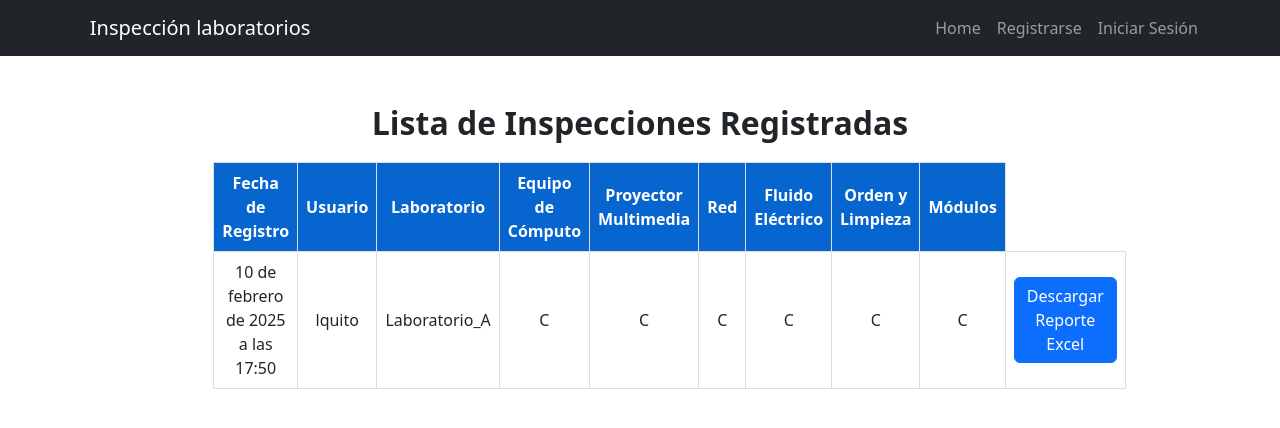
After one commit to Leonardo-max-el/controlic, a Django app: page /read_inspeccion/ in a window 1280 px wide. The commit adds this page. Shown: the top 428 px of the page. Run offline with Django 5.2, Linux system fonts and the light colour scheme; data comes from the database, SQL or seed files in the repository.

Commit message:
5to Avance

```diff
--- a/admin_control/urls.py
+++ b/admin_control/urls.py
@@ -25,5 +25,7 @@ urlpatterns = [
     path('signup/', views.signup, name='signup'),
     path('logout/', views.clouses, name='logout'),
     path('login_view/',views.login_view, name='login_view'),
-    path('registrar_inspeccion/',views.registrar_inspeccion, name='registrar_inspeccion')
+    path('registrar_inspeccion/',views.registrar_inspeccion, name='registrar_inspeccion'),
+    path('read_inspeccion/',views.read_inspeccion, name='read_inspeccion'),
+    path("descargar_excel/", views.exportar_inspeccion_con_plantilla, name="descargar_excel"),
 ]
--- a/app_control/models.py
+++ b/app_control/models.py
@@ -21,4 +21,4 @@ class Inspeccionambientes(models.Model):
     modulos = models.CharField(max_length=1, choices=ESTADO_CHOICES)
 
     def __str__(self):
-        return f"{self.laboratorio} - {self.fecha_registro.strftime('%Y-%m-%d %H:%M')}"
+        return f"{self.laboratorio} - {self.fecha_registro.strftime('%Y-%m-%d')}"
--- a/app_control/templates/base.html
+++ b/app_control/templates/base.html
@@ -14,7 +14,7 @@
 
     <nav class="navbar navbar-expand-lg bg-dark navbar-dark"> ">
         <div class="container">
-          <a class="navbar-brand" href="#">Navbar</a>
+          <a class="navbar-brand" href="#">Inspección laboratorios</a>
           <button class="navbar-toggler" type="button" data-bs-toggle="collapse" data-bs-target="#navbarNavAltMarkup" aria-controls="navbarNavAltMarkup" aria-expanded="false" aria-label="Toggle navigation">
             <span class="navbar-toggler-icon"></span>
           </button>
@@ -24,7 +24,8 @@
 
                 {% if user.is_authenticated %}
                     <li class="nav-item"><a class="nav-link" href="/logout">Cerra Sesión</a></li>
-
+                    <li class="nav-item"><a class="nav-link" href="/read_inspeccion">Ver Registros</a></li>
+                    <li class="nav-item"><a class="nav-link" href="/registrar_inspeccion">Registrar</a></li>
                 {% else %}
                     <li class="nav-item"><a class="nav-link" href="/">Home</a></li>
                     <li class="nav-item"><a class="nav-link" href="/signup">Registrarse</a></li>
--- /dev/null
+++ b/app_control/templates/read_inspeccion.html
@@ -0,0 +1,73 @@
+{% extends "base.html" %}
+
+{% block content %}
+
+<main>
+    <div>
+        <div class="col-md-8 offset-md-2 mt-5">
+            <style>
+                table {
+                    width: 100%;
+                    border-collapse: collapse;
+                    margin-top: 20px;
+                }
+                th, td {
+                    border: 1px solid #ddd;
+                    padding: 8px;
+                    text-align: center;
+                }
+                th {
+                    background-color: #0765cf;
+                    color: white;
+                }
+                tr:nth-child(even) {
+                    background-color: #f2f2f2;
+                }
+            </style>
+            </head>
+            <body>
+
+            <h2 style="text-align: center;"><strong>Lista de Inspecciones Registradas</strong></h2>
+            <table>
+                <thead>
+                    <tr>
+                        <th>Fecha de Registro</th>
+                        <th>Usuario</th>
+                        <th>Laboratorio</th>
+                        <th>Equipo de Cómputo</th>
+                        <th>Proyector Multimedia</th>
+                        <th>Red</th>
+                        <th>Fluido Eléctrico</th>
+                        <th>Orden y Limpieza</th>
+                        <th>Módulos</th>
+                    </tr>
+                </thead>
+                <tbody>
+                    {% for inspeccion in inspecciones %}
+                    <tr>
+                        <td>{{ inspeccion.fecha_registro }}</td>
+                        <td>{{ inspeccion.usuario.username }}</td>
+                        <td>{{ inspeccion.laboratorio }}</td>
+                        <td>{{ inspeccion.equipo_computo }}</td>
+                        <td>{{ inspeccion.proyector_multimedia }}</td>
+                        <td>{{ inspeccion.red }}</td>
+                        <td>{{ inspeccion.fluido_electrico }}</td>
+                        <td>{{ inspeccion.orden_limpieza }}</td>
+                        <td>{{ inspeccion.modulos }}</td>
+                        <td>
+                            <a href="{% url 'descargar_excel' %}" class="btn btn-primary">Descargar Reporte Excel</a>
+
+                        </td>
+                    </tr>
+                    {% empty %}
+                    <tr>
+                        <td colspan="8">No hay inspecciones registradas.</td>
+                    </tr>
+                    {% endfor %}
+                </tbody>
+            </table>
+
+        </div>
+    </div>
+</main>
+{% endblock %}
--- a/app_control/views.py
+++ b/app_control/views.py
@@ -4,6 +4,11 @@ from django.contrib.auth.forms import UserCreationForm,AuthenticationForm
 from django.contrib.auth.models import User
 from .models import Inspeccionambientes
 from django.http import JsonResponse
+import openpyxl
+
+from django.conf import settings
+from openpyxl.utils import get_column_letter
+import os
 
 
 # Imortamos el login para poder autenticar al usuario dentro del navegador
@@ -62,8 +67,6 @@ def login_view(request):
 
 
 
-# def registrar_inspeccion(request):
-#     return render(request,'registrar_inspeccion.html')
 
 def registrar_inspeccion(request):
     if request.method == "POST":
@@ -91,8 +94,68 @@ def registrar_inspeccion(request):
         )
 
 
-
-
         return JsonResponse({"mensaje": "Registro guardado exitosamente"}, status=200)
 
     return render(request, "registrar_inspeccion.html")
+
+
+def read_inspeccion(request):
+    inspecciones = Inspeccionambientes.objects.all()
+    return render(request, "read_inspeccion.html", {"inspecciones": inspecciones})
+
+
+
+
+
+def exportar_inspeccion_con_plantilla(request):
+    # Ruta de la plantilla
+    template_path = os.path.join(os.path.dirname(__file__), "media", "plantilla.xlsx")
+    # Cargar la plantilla
+    wb = openpyxl.load_workbook(template_path)
+    ws = wb.active  # Usamos la primera hoja
+
+    # Obtener los registros
+    inspecciones = Inspeccionambientes.objects.all()
+
+    # Empezar a llenar desde la fila 2 (asumiendo que la fila 1 tiene encabezados)
+    fila = 5
+
+    for inspeccion in inspecciones:
+    # Asegurarse de escribir solo en celdas no combinadas
+        columnas = ["B", "Q", "D", "C", "E", "G", "I", "K", "M", "O"]
+        valores = [
+            inspeccion.id,
+            inspeccion.usuario.username,  # Asegúrate de que el campo 'usuario' existe
+            inspeccion.fecha_registro.strftime("%Y-%m-%d %H:%M"),
+            inspeccion.laboratorio,
+            inspeccion.equipo_computo,
+            inspeccion.proyector_multimedia,
+            inspeccion.red,
+            inspeccion.fluido_electrico,
+            inspeccion.orden_limpieza,
+            inspeccion.modulos,
+        ]
+
+    for col, valor in zip(columnas, valores):
+        cell = ws[f"{col}{fila}"]
+
+        # Verificar si la celda es parte de una combinación
+        if any(cell.coordinate in merged_range for merged_range in ws.merged_cells.ranges):
+            # Obtener la celda superior izquierda de la combinación
+            for merged_range in ws.merged_cells.ranges:
+                if cell.coordinate in merged_range:
+                    top_left_cell = ws.cell(row=merged_range.min_row, column=merged_range.min_col)
+                    top_left_cell.value = valor
+                    break
+        else:
+            cell.value = valor  # Escribir directamente si no está combinada
+
+    fila += 1  # Pasar a la siguiente fila
+
+    # Configurar la respuesta HTTP para la descarga
+    response = HttpResponse(content_type="application/vnd.openxmlformats-officedocument.spreadsheetml.sheet")
+    response["Content-Disposition"] = 'attachment; filename="reporte_inspecciones.xlsx"'
+
+    # Guardar el archivo en la respuesta
+    wb.save(response)
+    return response
```
Also changed, not shown: admin_control/settings.py (+10 -1 lines), app_control/templates/registrar_inspeccion.html (+15 -13 lines), 1 other file.
